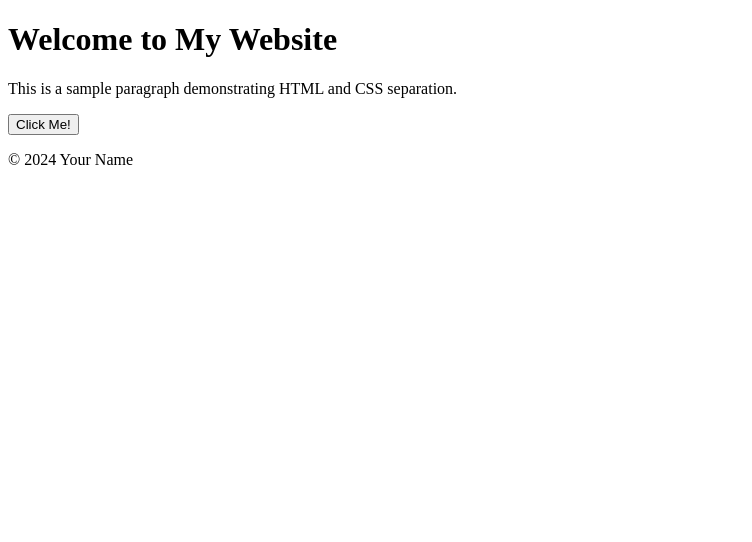
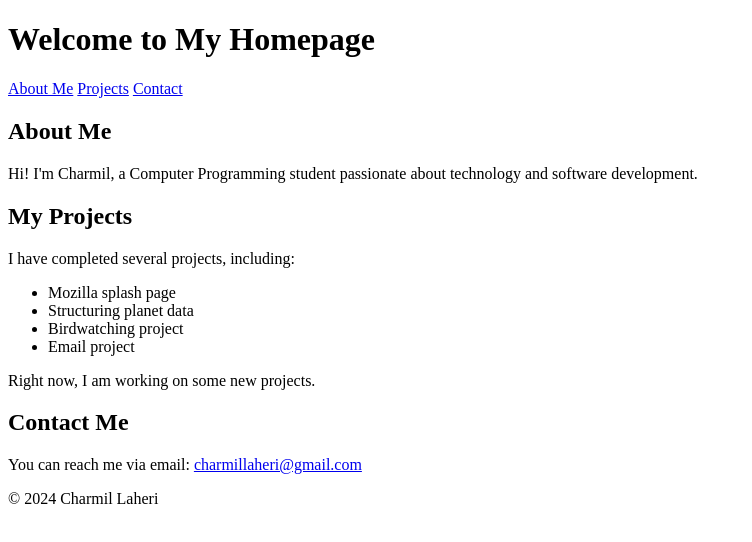
Before and after one commit to lcharmil/charmilss.github.io, a plain HTML site: page Assignment3_Part3.html in a window 1280 px wide. Shown: the whole page, without its empty margins (0-752 px from the left). Drawn offline with Linux system fonts and the light colour scheme.

Commit message:
html code added

```diff
--- a/Assignment3_Part3.html
+++ b/Assignment3_Part3.html
@@ -1,24 +1,55 @@
+    <!--
+    Name: Charmil Laheri
+    File: cool-box.html
+    Date: 15 October 2024
+    A Short Discription: Welcome to my Homepage
+    -->
 <!DOCTYPE html>
 <html lang="en">
 <head>
     <meta charset="UTF-8">
-    <meta http-equiv="X-UA-Compatible" content="IE=edge">
     <meta name="viewport" content="width=device-width, initial-scale=1.0">
-    <title>Sample Page</title>
-    <link rel="stylesheet" href="Assignment3_Part3.css">
+    <title>My Homepage</title>
+    <!-- Link to the external CSS file -->
+    <link rel="stylesheet" href="style.css">
 </head>
 <body>
     <header>
-        <h1>Welcome to My Website</h1>
+        <h1>Welcome to My Homepage</h1>
     </header>
 
+    <nav class="navbar">
+        <a href="#about">About Me</a>
+        <a href="#projects">Projects</a>
+        <a href="#contact">Contact</a>
+    </nav>
+
     <main>
-        <p>This is a sample paragraph demonstrating HTML and CSS separation.</p>
-        <button>Click Me!</button>
+        <section id="about">
+            <h2>About Me</h2>
+            <p>Hi! I'm Charmil, a Computer Programming student passionate about technology and software development.</p>
+        </section>
+
+        <section id="projects">
+            <h2>My Projects</h2>
+            <p>I have completed several projects, including:</p>
+            <ul>
+                <li>Mozilla splash page</li>
+                <li>Structuring planet data</li>
+                <li>Birdwatching project</li>
+                <li>Email project</li>
+            </ul>
+            <p>Right now, I am working on some new projects.</p>
+        </section>
+
+        <section id="contact">
+            <h2>Contact Me</h2>
+            <p>You can reach me via email: <a href="mailto:charmillaheri@gmail.com">charmillaheri@gmail.com</a></p>
+        </section>
     </main>
 
     <footer>
-        <p>&copy; 2024 Your Name</p>
+        <p>&copy; 2024 Charmil Laheri</p>
     </footer>
 </body>
 </html>
```
